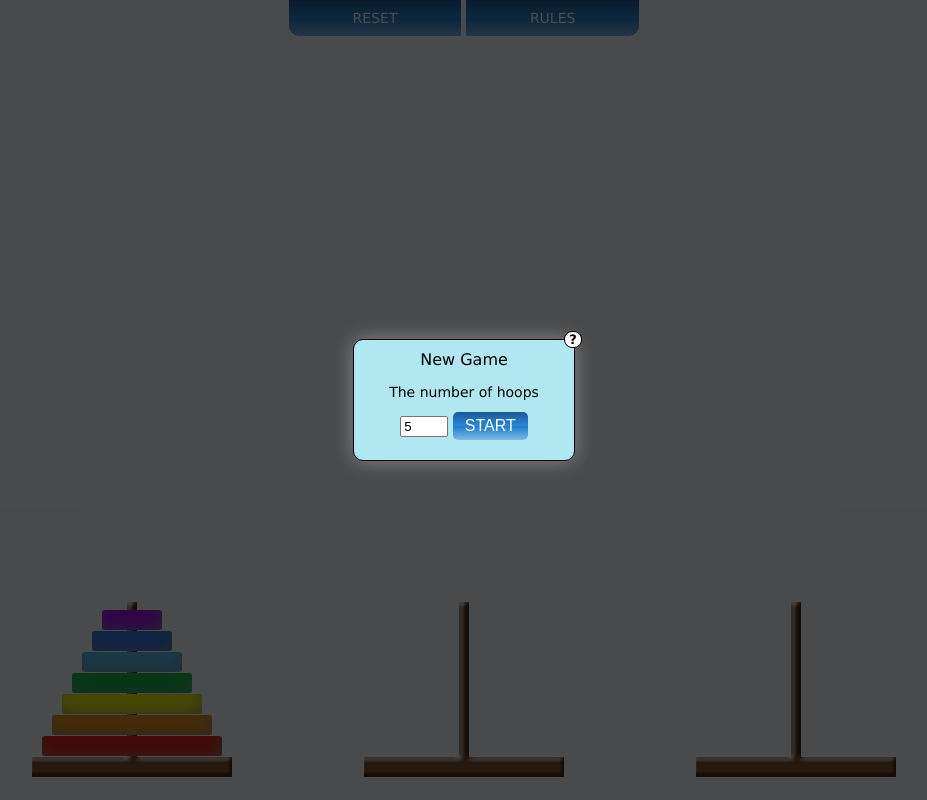
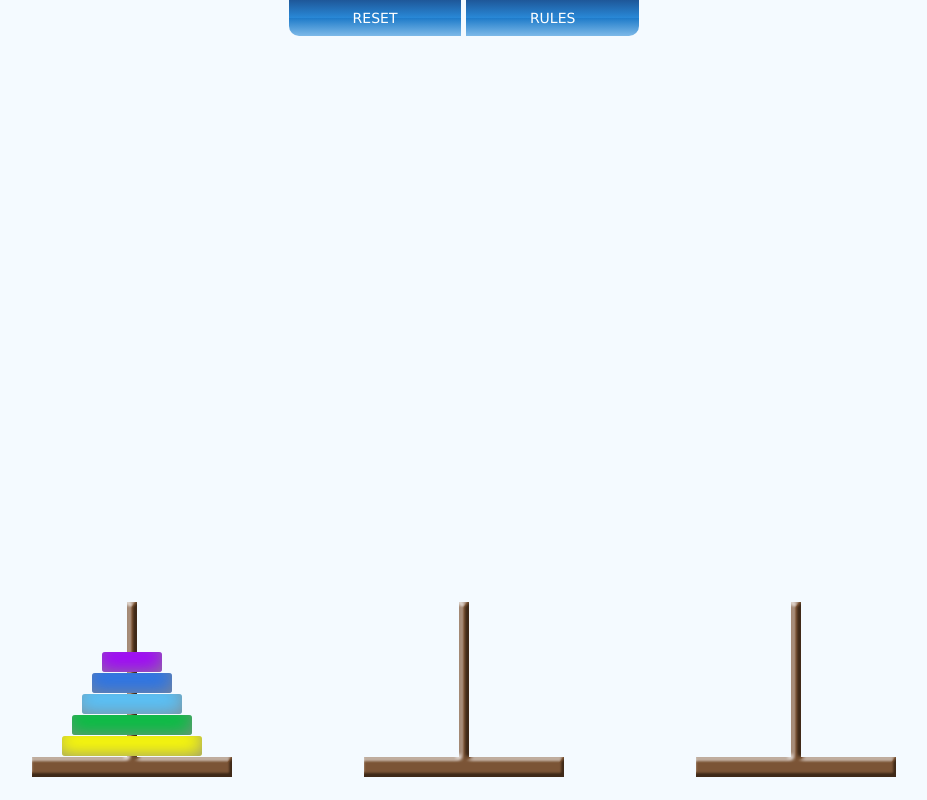
Before and after one commit to deshaser/TowerOfHanoi.js, a plain HTML site: page index.html in a window 1280 px wide. Both pictures are taken after a click on the input "Start". Shown: the whole page, without its empty margins (176-1103 px from the left). Drawn offline with Linux system fonts and the light colour scheme.

Commit message:
Added events for 'Rules' and 'New Game'

```diff
--- a/index.html
+++ b/index.html
@@ -7,21 +7,20 @@
         <link rel="stylesheet" href="styles/reset.css" type="text/css" />
         <link rel="stylesheet" href="styles/styles.css" type="text/css" media="screen" />
     </head>
-
     <body>
         <section id="newGame" class="new-game">
-            <div class="white-control" title="Rules">?</div>
+            <div id="rules-button" class="white-control" title="Rules">?</div>
             <div class="new-game--title">
                 New Game
             </div>
             <label class="new-game--label">
                 <span>The number of hoops</span>
-                <input type="number" autofocus min="3" max="7" name="numberOfHoops" maxlength="1" size="4" pattern="\d [3-7]" required value="5" />
+                <input id="numberOfHoops" type="number" value="5" min="3" max="7" name="numberOfHoops" maxlength="1" size="4" pattern="\d [3-7]" required autofocus />
             </label>
-            <input class="new-game--submit" type="submit" value="Start" />
+            <input id="start" class="new-game--submit" type="submit" value="Start" />
         </section>
         <section id="rules" class="rules hide">
-            <div class="white-control" title="Close">X</div>
+            <div id="closeRules" class="white-control" title="Close">X</div>
             Try to move all the disks from TOWER 1 to TOWER 3.<br />
             You may only move one disk at a time.<br /><br />
             You must never allow a bigger disk to go on top of a smaller disk.
@@ -30,21 +29,13 @@
         <section class="wrapper">
             <header>
                 <ul>
-                   <li>Reset</li>
-                   <li>Rules</li>
+                   <li id="resetMenu">Reset</li>
+                   <li id="rulesMenu">Rules</li>
                 </ul>
             </header>
             <section class="content">
                 <section class="tower-wrapper">
-                    <ul class="tower">
-                        <li class="hoop hoop7" hoopID="7"></li>
-                        <li class="hoop hoop6" hoopID="6"></li>
-                        <li class="hoop hoop5" hoopID="5"></li>
-                        <li class="hoop hoop4" hoopID="4"></li>
-                        <li class="hoop hoop3" hoopID="3"></li>
-                        <li class="hoop hoop2" hoopID="2"></li>
-                        <li class="hoop hoop1" hoopID="1"></li>
-                    </ul>
+                    <ul id="tower1" class="tower"></ul>
                 </section>
                 <section class="tower-wrapper">
                     <ul class="tower"></ul>
--- a/scr/scripts.js
+++ b/scr/scripts.js
@@ -1,18 +1,79 @@
+var rules = document.getElementById('rules');
+var rulesButton = document.getElementById('rules-button');
+var numberOfHoops = document.getElementById('numberOfHoops');
+var start = document.getElementById('start');
+var closeRules = document.getElementById('closeRules');
+var shadow = document.getElementById('shadow');
+var newGame = document.getElementById('newGame');
+var tower1 = document.getElementById('tower1');
+var resetMenu = document.getElementById('resetMenu');
+var rulesMenu = document.getElementById('rulesMenu');
+var j = 7; // Max number of hoop.
+var state; // State from closeRulesButton.
 var dragSrcEl = null;
 var cols = document.querySelectorAll('.hoop');
 var towers = document.querySelectorAll('.tower-wrapper');
 
-cols[0].setAttribute('draggable','true');
-[].forEach.call(cols, function(col, index) {
-    col.addEventListener('dragstart', handleDragStart, false);
-    col.addEventListener('dragleave', handleDragLeave, false);
-    col.addEventListener('drop', handleDrop, false);
-    col.addEventListener('dragend', handleDragEnd, false);
-});
+rulesButton.addEventListener('click', rulesButtonClick, false);
+rulesMenu.addEventListener('click', rulesMenuClick, false);
+closeRules.addEventListener('click', closeRulesClick, false);
+start.addEventListener('click', startClick, false);
+resetMenu.addEventListener('click', resetMenuClick, false);
+
 [].forEach.call(towers, function(tower) {
     tower.addEventListener('dragenter', handleDragEnter, false);
     tower.addEventListener('dragover', handleDragOver, false);
 });
+
+function rulesButtonClick() {
+    newGame.classList.add('hide');
+    rules.classList.remove('hide');
+}
+function rulesMenuClick() {
+    rules.classList.remove('hide');
+    shadow.classList.remove('hide');
+}
+function closeRulesClick() {
+    if (state != 1) {
+        newGame.classList.remove('hide');
+    } else {
+        shadow.classList.add('hide');
+    }
+    rules.classList.add('hide');
+}
+function startClick() {
+    state = 1;
+    var number = parseInt(numberOfHoops.value);
+    if (typeof number == 'number' && number >= 3 && number <=7 ) {
+        var els = document.createDocumentFragment();
+        var el;
+        for (i = 0; i < number; i++ ) {
+            el = document.createElement('li');
+            el.className = 'hoop hoop' + j;
+            el.setAttribute('data-hoopID', j);
+            if (i == 0) {
+                el.setAttribute('draggable','true');
+            }
+            el.addEventListener('dragstart', handleDragStart, false);
+            el.addEventListener('dragleave', handleDragLeave, false);
+            el.addEventListener('drop', handleDrop, false);
+            el.addEventListener('dragend', handleDragEnd, false);
+            j--;
+            els.appendChild(el);
+        }
+        j = 7;
+        tower1.innerHTML = '';
+        tower1.appendChild(els);
+        newGame.classList.add('hide');
+        shadow.classList.add('hide');
+    } else {
+        alert('Enter a number from 3 to 7');
+    }
+}
+function resetMenuClick() {
+    newGame.classList.remove('hide');
+    shadow.classList.remove('hide');
+}
 
 function handleDragStart(e) {
     // this / e.target is the source node.
@@ -27,7 +88,7 @@ function handleDragStart(e) {
         nextEl.setAttribute('draggable','true');
     };
     var li = this.parentNode.children[1];
-    this.parentNode.setAttribute('topHoopID', li ? li.getAttribute('hoopID') : '0');
+    this.parentNode.setAttribute('data-topHoopID', li ? li.getAttribute('data-hoopID') : '0');
 }
 
 function handleDragOver(e) {
@@ -42,7 +103,7 @@ function handleDragEnter(e) {
     // this / e.target is the current hover target.
     var ul = this.children[0];
     var li = ul.firstChild;
-    if (ul.getAttribute('topHoopID') <= dragSrcEl.getAttribute('hoopID')) {
+    if (ul.getAttribute('data-topHoopID') <= dragSrcEl.getAttribute('data-hoopID')) {
         ul.insertBefore(dragSrcEl, li);
     } else {
         return false;
@@ -74,5 +135,5 @@ function handleDragEnd(e) {
     if (nextEl) {
         nextEl.removeAttribute('draggable');
     };
-    this.parentNode.setAttribute('topHoopID', dragSrcEl.getAttribute('hoopID'));
+    this.parentNode.setAttribute('data-topHoopID', dragSrcEl.getAttribute('data-hoopID'));
 }
```
